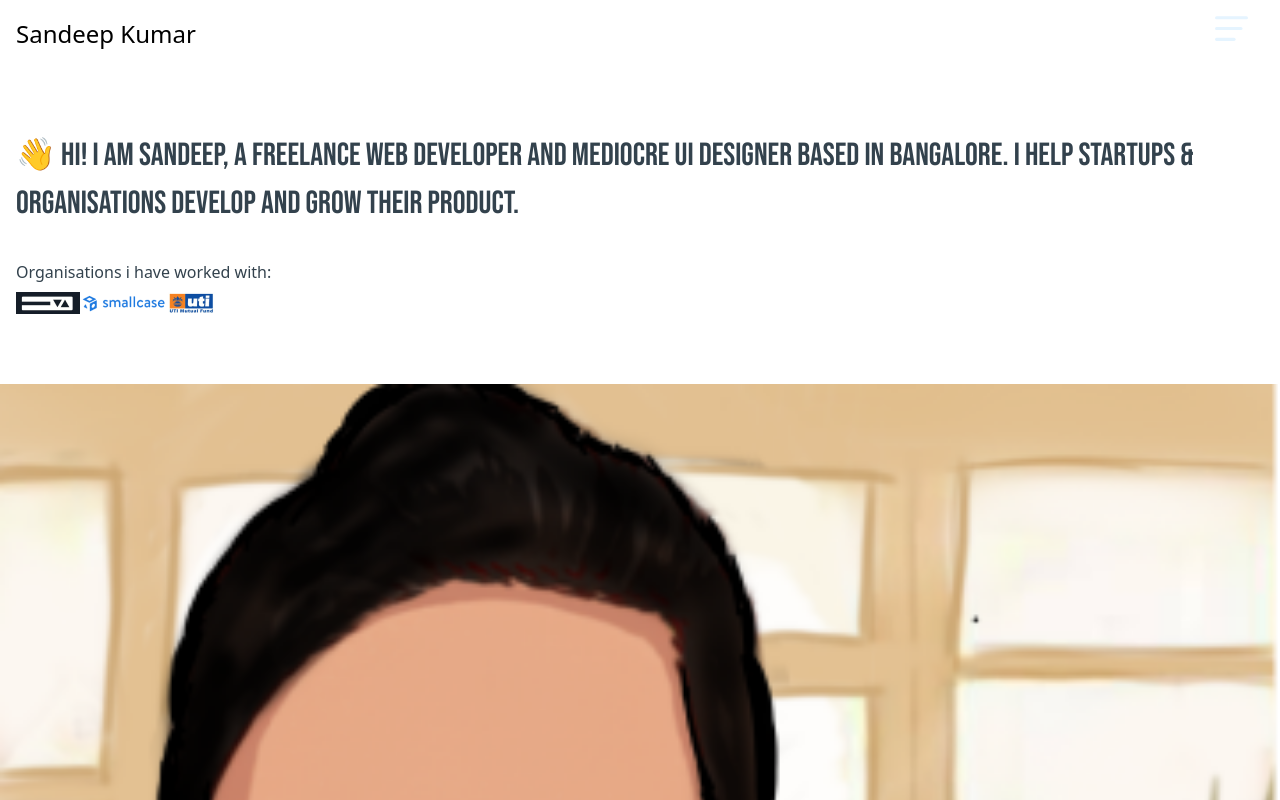
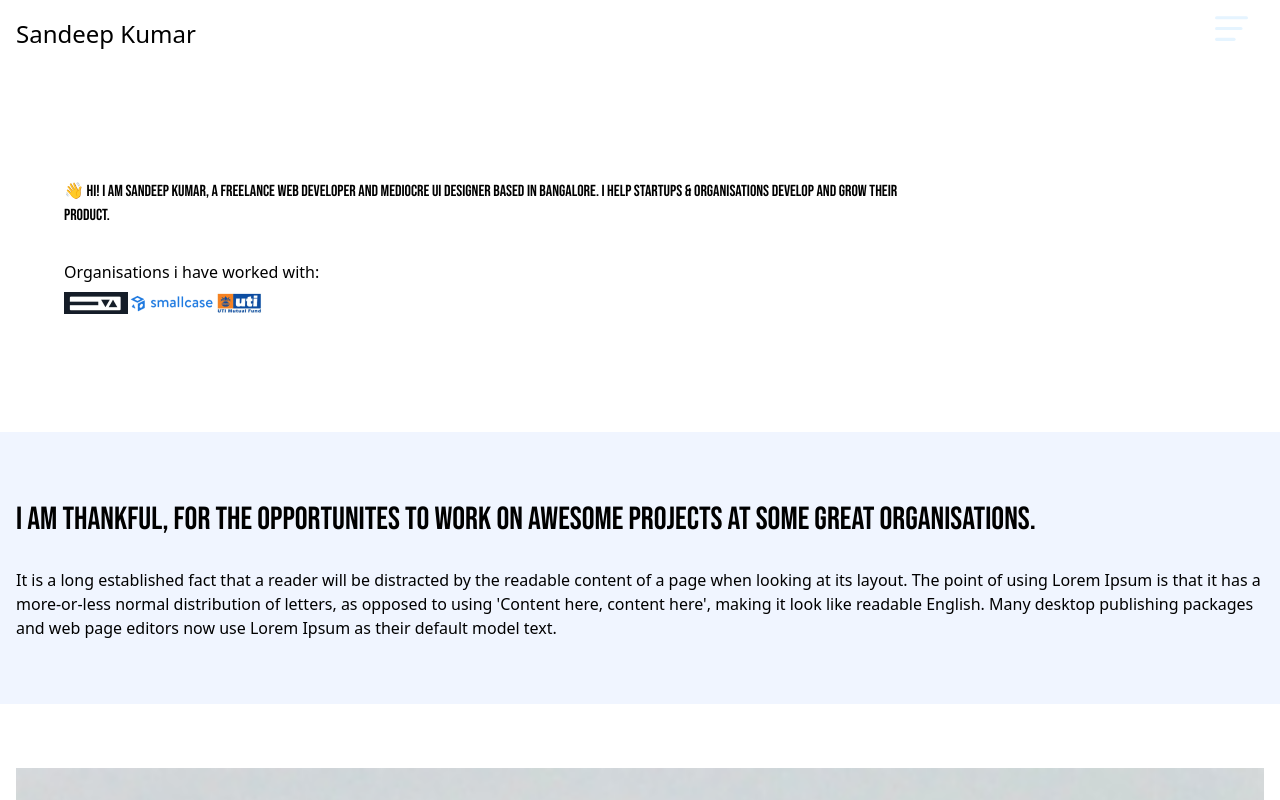
Before and after one commit to goodwillsandy/goodwillsandy, a Next.js app: page / in a window 1280 px wide. Shown: the top 800 px of the page. Built offline with nearby package versions, Linux system fonts and the light colour scheme.

Commit message:
Major Changes to Hero component

```diff
--- a/src/components/Home/Hero.tsx
+++ b/src/components/Home/Hero.tsx
@@ -1,6 +1,6 @@
+/* eslint-disable @next/next/no-img-element */
 import React from 'react'
 import Image from 'next/image';
-import Button from '../Common/Button';
 import TickertapeLogo from "../../../public/images/tt_logo.png";
 import SmallcaseLogo from "../../../public/images/smallcase_logo.png";
 import UTIMFLogo from "../../../public/images/utimf_logo.png";
@@ -14,30 +14,20 @@ function Hero() {
         .organisation_logos li {
           @apply mr-16;
         }
-        .hero-image {
-          display: block;
-        }
       `}
     </style>
-    <section className='pt-64 text-secondary'>
-      <div className='pb-64 px-16'>
-        <h1 className='text-veryLarge font-display'>
-        👋 Hi! I am Sandeep, a freelance Web Developer and mediocre UI Designer based in Bangalore. I help startups & organisations develop  and grow their product.
+    <section className='py-80 md:flex md:justify-between md:py-[112px] md:px-64 md:mx-auto'>
+      <div className='pb-64 px-16 md:p-0 md:w-3/4'>
+        <h1 className='text-l font-display md:text-xl'>
+        👋 Hi! I am Sandeep Kumar, a freelance Web Developer and mediocre UI Designer based in Bangalore. I help startups & organisations develop  and grow their product.
         </h1>
         <p className='mt-32 mb-8'>Organisations i have worked with:</p>
         <ul className='organisation_logos flex'>
-          <li><Image src={TickertapeLogo} alt="tickertape" /></li>
-          <li><Image src={SmallcaseLogo} alt="smallcase" /></li>
-          <li><Image src={UTIMFLogo} alt="utimf" /></li>
+          <li><a target="_blank" href="https://www.tickertape.in" rel="noreferrer"><Image src={TickertapeLogo} alt="tickertape" /></a></li>
+          <li><a target="_blank" href="https://www.smallcase.com" rel="noreferrer"><Image src={SmallcaseLogo} alt="smallcase" /></a></li>
+          <li><a target="_blank" href="https://www.utimf.com" rel="noreferrer"><Image src={UTIMFLogo} alt="utimf" /></a></li>
         </ul>
       </div>
-
-      <Image
-        className='hero-image image-cover'
-        src={HeroImage}
-        alt="Hero Section Image"
-        layout='responsive'
-      />
     </section>
     </>
   )
```
